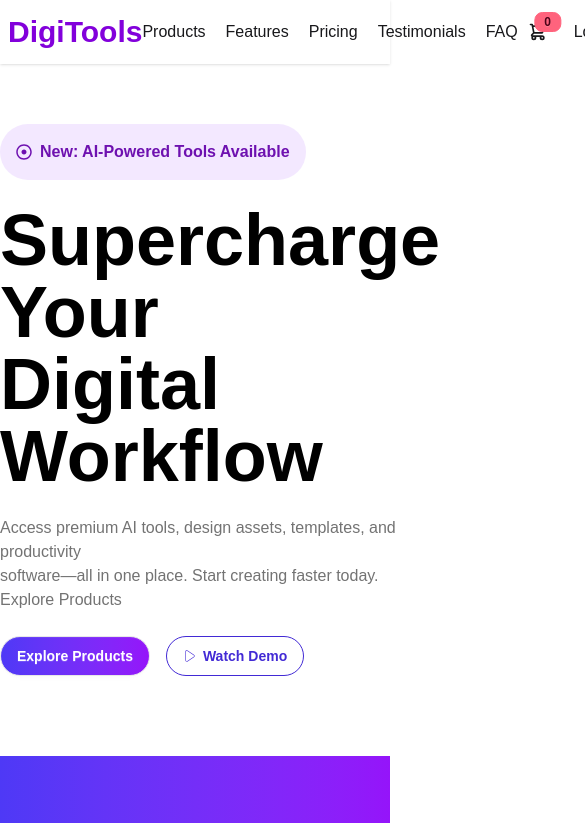
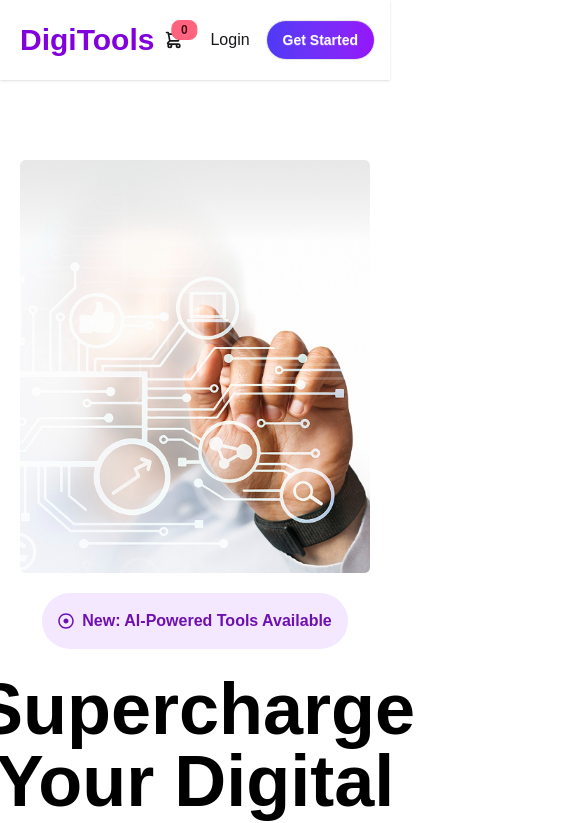
Before and after one commit to basharxbt/Digital-products-buyzone-, a React (Vite) app: page / in a window 390 px wide. Shown: the top 823 px of the page, 585 px wide, since content can reach past the window. Built offline with nearby package versions, Linux system fonts and the light colour scheme.

Commit message:
Responsive navbar and banner

```diff
--- a/package.json
+++ b/package.json
@@ -14,6 +14,7 @@
     "react": "^19.2.4",
     "react-dom": "^19.2.4",
     "react-icons": "^5.6.0",
+    "react-toastify": "^11.0.5",
     "tailwindcss": "^4.2.2"
   },
   "devDependencies": {
--- a/src/App.jsx
+++ b/src/App.jsx
@@ -7,6 +7,7 @@ import Steps from "./components/steps/Steps";
 import SimplePricingCard from "./components/simplePricingCard/SimplePricingCard";
 import Explore from "./components/explore/Explore";
 import Footer from "./components/footer/Footer";
+import { ToastContainer } from "react-toastify";
 
 function App() {
   const [addProducts, setAddProducts] = useState([]);
@@ -31,6 +32,7 @@ function App() {
         <SimplePricingCard></SimplePricingCard>
         <Explore></Explore>
         <Footer></Footer>
+        <ToastContainer />
       </div>
     </>
   );
--- a/src/components/banner/Banner.jsx
+++ b/src/components/banner/Banner.jsx
@@ -6,16 +6,19 @@ import { CiPlay1 } from "react-icons/ci";
 const Banner = () => {
   return (
     <div>
-      <div className="flex justify-between items-center container mx-auto my-15">
-        <div className="space-y-6 flex flex-col justify-center">
+      <div className="flex flex-col lg:flex-row-reverse gap-5 p-5  justify-between items-center container mx-auto my-15">
+        <div>
+          <img src={bannerimg} alt="Banner" />
+        </div>
+        <div className="space-y-6 flex items-center lg:items-start  flex-col justify-center">
           <p className="bg-purple-100 rounded-4xl p-4 font-bold text-purple-800 flex gap-2 items-center w-max">
             <FaRegDotCircle></FaRegDotCircle> New: AI-Powered Tools Available
           </p>
-          <h1 className="text-7xl text-black font-bold">
-            Supercharge Your <br /> Digital Workflow
+          <h1 className="text-7xl text-black font-bold text-center lg:text-left ">
+            Supercharge Your Digital Workflow
           </h1>
 
-          <p className="text-neutral-500">
+          <p className="text-neutral-500 text-center lg:text-left ">
             Access premium AI tools, design assets, templates, and productivity{" "}
             <br />
             software—all in one place. Start creating faster today. <br />
@@ -33,9 +36,6 @@ const Banner = () => {
               Watch Demo
             </button>
           </div>
-        </div>
-        <div>
-          <img src={bannerimg} alt="Banner" />
         </div>
       </div>
 
--- a/src/components/digitalTools/cartProducts/CartSingleProduct.jsx
+++ b/src/components/digitalTools/cartProducts/CartSingleProduct.jsx
@@ -1,5 +1,6 @@
 import React from "react";
 import { FaDeleteLeft } from "react-icons/fa6";
+import { Bounce, toast } from "react-toastify";
 
 const CartSingleProduct = ({ product, setAddProducts, addProducts }) => {
   const removeProductHandle = () => {
@@ -7,6 +8,17 @@ const CartSingleProduct = ({ product, setAddProducts, addProducts }) => {
       (removeProduct) => removeProduct.id !== product.id,
     );
     setAddProducts(remainProducts);
+    toast.error("Item Remove from Cart Successfully", {
+      position: "top-center",
+      autoClose: 5000,
+      hideProgressBar: false,
+      closeOnClick: false,
+      pauseOnHover: true,
+      draggable: true,
+      progress: undefined,
+      theme: "light",
+      transition: Bounce,
+    });
   };
 
   return (
--- a/src/components/digitalTools/products/Product.jsx
+++ b/src/components/digitalTools/products/Product.jsx
@@ -1,10 +1,26 @@
 import React, { useState } from "react";
+import { Bounce, toast } from "react-toastify";
 
 const Product = ({ product, addProducts, setAddProducts }) => {
+  const [buyProduct, setBuyproduct] = useState(false);
   const carProductsHandle = () => {
+    if (addProducts.find((p) => p.id === product.id)) {
+      return;
+    }
     const newProducts = [...addProducts, product];
+    setBuyproduct(true);
     setAddProducts(newProducts);
-    console.log(newProducts);
+    toast.success("Item Added to Cart Successfully", {
+      position: "top-center",
+      autoClose: 5000,
+      hideProgressBar: false,
+      closeOnClick: false,
+      pauseOnHover: true,
+      draggable: true,
+      progress: undefined,
+      theme: "light",
+      transition: Bounce,
+    });
   };
 
   return (
@@ -81,9 +97,10 @@ const Product = ({ product, addProducts, setAddProducts }) => {
         <div className="mt-6">
           <button
             onClick={carProductsHandle}
-            className="btn bg-gradient-to-r from-[#4E39F6] to-[#9514FA] text-white  btn-block rounded-3xl"
+            disabled={buyProduct}
+            className={`btn  ${buyProduct ? "btn-success" : "bg-gradient-to-r from-[#4E39F6] to-[#9514FA] text-white"}  btn-block rounded-3xl`}
           >
-            Buy Now
+            {buyProduct ? "Added To Cart" : "Buy Now"}
           </button>
         </div>
       </div>
--- a/src/components/navbar/Navbar.jsx
+++ b/src/components/navbar/Navbar.jsx
@@ -2,14 +2,14 @@ import React from "react";
 
 const Navbar = ({ addProducts, productTotalPrice }) => {
   return (
-    <div className=" shadow-sm sticky">
-      <div className="navbar bg-base-100 container mx-auto  flex justify-between ">
+    <div className=" shadow-sm ">
+      <div className="navbar p-5 bg-base-100 container mx-auto  flex justify-between ">
         <div className="">
           <a className=" text-3xl font-bold text-purple-700">DigiTools</a>
         </div>
 
         <div>
-          <ul className="flex gap-5">
+          <ul className="lg:flex gap-5 hidden">
             <a href="">Products</a>
             <a href="">Features</a>
             <a href="">Pricing</a>
```
Also changed, not shown: 1 other file (tests, documents, lock files or other folders).
